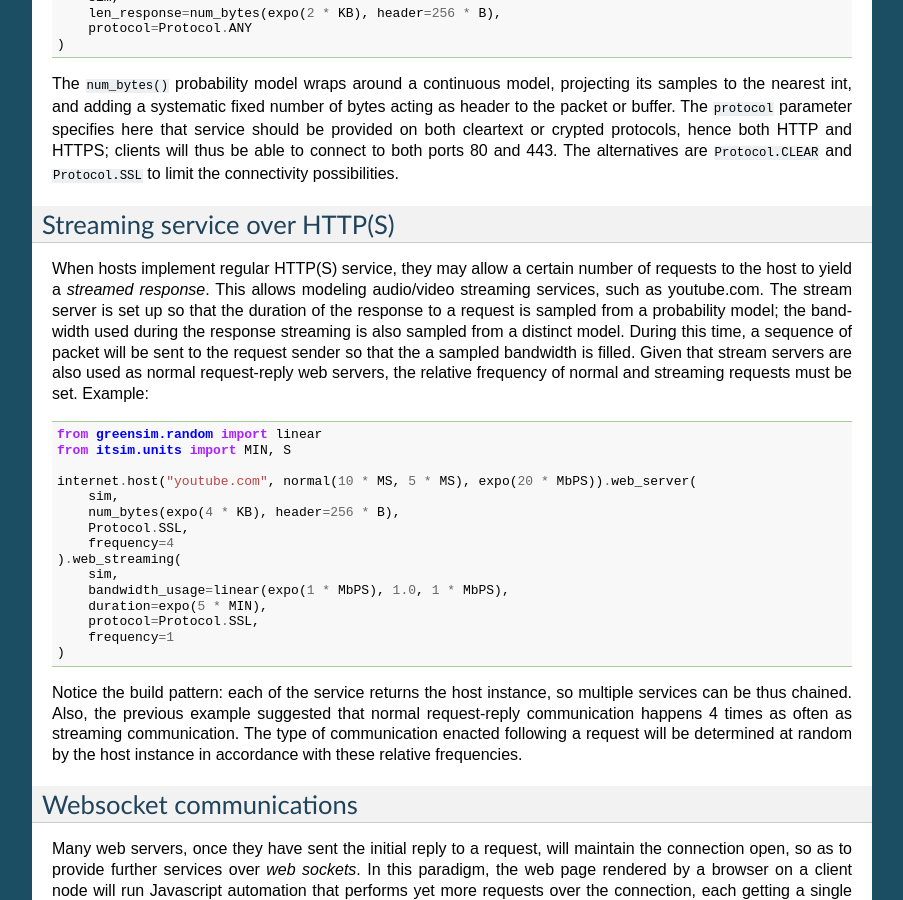
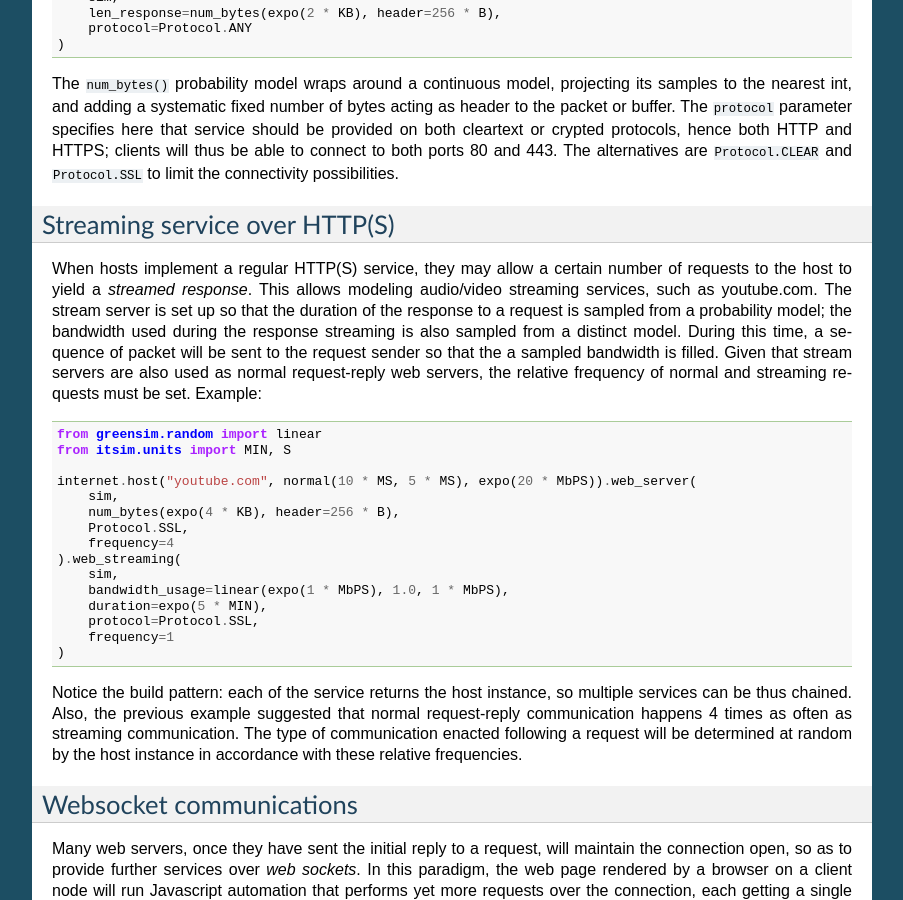
Before and after one commit to ElementAI/itsim, a Sphinx documentation site: the page built from sphinx/source/internet.rst, in a window 1280 px wide and 900 px high, scrolled down 1066 px. Shown: the whole window, without its empty margins (198-1101 px from the left). Built offline with Sphinx 7.4.7, drawn with Linux system fonts in a browser that asks for light colours; pages that are not in the unit, such as notebooks, are missing from menus.

Commit message:
Fix grammar
Co-Authored-By: hamelin <ben@elementai.com>

```diff
--- a/sphinx/source/internet.rst
+++ b/sphinx/source/internet.rst
@@ -79,7 +79,7 @@ connect to both ports 80 and 443. The alternatives are ``Protocol.CLEAR`` and
 Streaming service over HTTP(S)
 ==============================
 
-When hosts implement regular HTTP(S) service, they may allow a certain number
+When hosts implement a regular HTTP(S) service, they may allow a certain number
 of requests to the host to yield a *streamed response*. This allows modeling
 audio/video streaming services, such as youtube.com. The stream server is set
 up so that the duration of the response to a request is sampled from a
```
